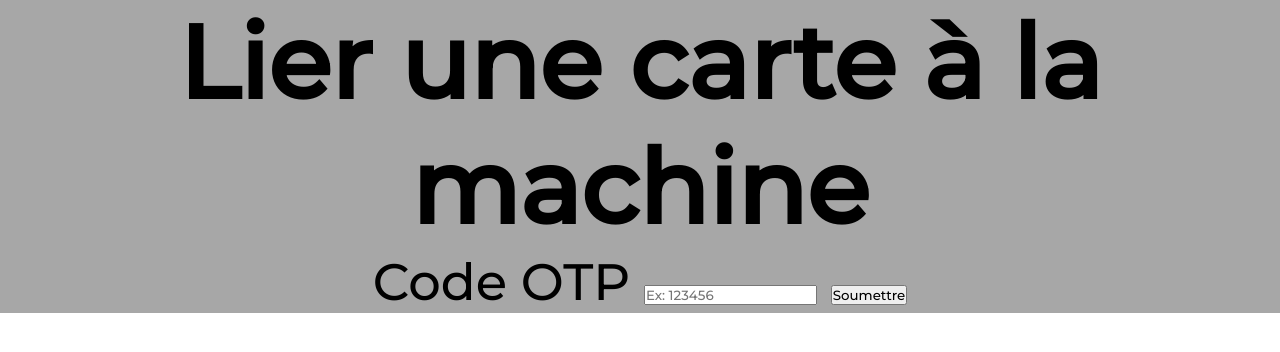
After one commit to getlabbed/Distribuco, a Flask app: template app/templates/linkCard.jinja in a window 1280 px wide. The commit adds this page. Shown: the top 352 px of the page. Run offline with Flask 2, Linux system fonts and the light colour scheme; the template is opened without the code that fills it, so the values that code supplies are empty; some libraries are stand-ins or nearby versions.

Commit message:
Added TOTP code functionnality

```diff
--- a/app/templates/base.jinja
+++ b/app/templates/base.jinja
@@ -28,7 +28,7 @@
     </header>
       {% block content %}{% endblock %}
     <footer>
-      <p>Distribuco par <a href="https://github.com/getlabbed">getlabbed</a> 2023</p>
+      <p>Distribuco par <a href="https://github.com/getlabbed">Yanick Labelle</a> 2023</p>
     </footer>
     <script src="/static/scripts/ajout.js"></script>
     <script src="https://kit.fontawesome.com/462d776b32.js" crossorigin="anonymous"></script>
--- a/app/templates/drinkMenu.jinja
+++ b/app/templates/drinkMenu.jinja
@@ -2,6 +2,7 @@
 {% block title %}Distribuco{% endblock %}
 {% block nav %}
   <li><a href="/logout">Déconnexion</a></li>
+  <li><a href="/link-card">Lier une carte</a></li>
 {% endblock %}
 {% block content %}
 <h1>La révolution des boissons viens de commencer avec DISTRIBUCO</h1>
--- /dev/null
+++ b/app/templates/linkCard.jinja
@@ -0,0 +1,12 @@
+{% extends "base.jinja" %}
+{% block title %}Distribuco{% endblock %}
+{% block content %}
+<div id="otp">
+    <h1>Lier une carte à la machine</h1>
+   <form action="">
+        <span>Code OTP</span>
+        <input type="number" placeholder="Ex: 123456" name="otp">
+        <input type="submit" value="Soumettre">
+   </form>
+</div>
+{% endblock %}
```
